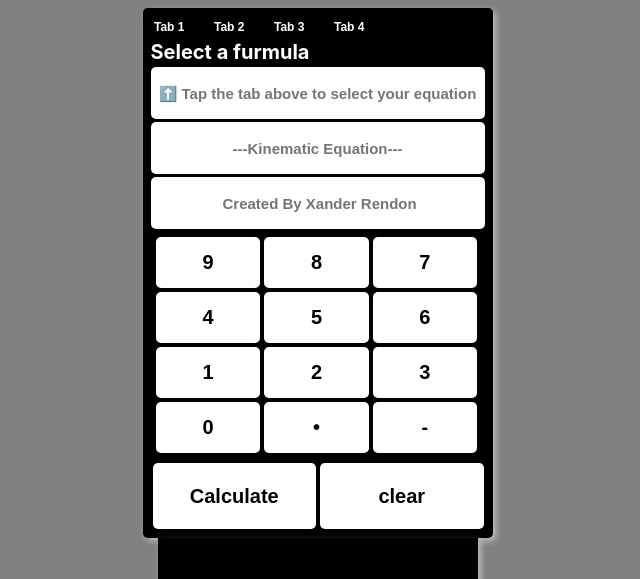
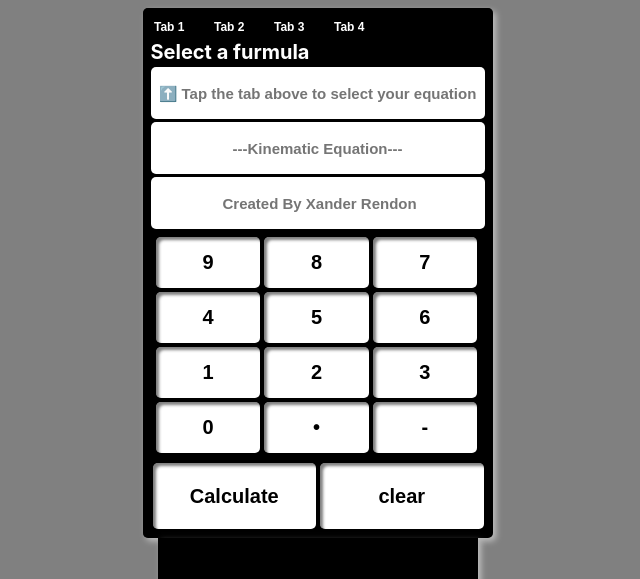
Before and after one commit to TerrestrialLife/Kinematic-Equation, a plain HTML site: page index.html in a window 1280 px wide. Shown: the top 579 px of the page, without its empty margins (322-962 px from the left). Drawn offline with Linux system fonts and the light colour scheme.

Commit message:
update style.css

```diff
--- a/style.css
+++ b/style.css
@@ -74,6 +74,7 @@ button {
   font-size: 20px;
   border-radius: 5px;
   transition: background-color 0.2s, color 0.2s, font-size 0.3s;
+  box-shadow: inset 3px 3px 3px rgba(0, 0, 0, 0.5);
 }
 button:hover {
   background-color: black;
```
